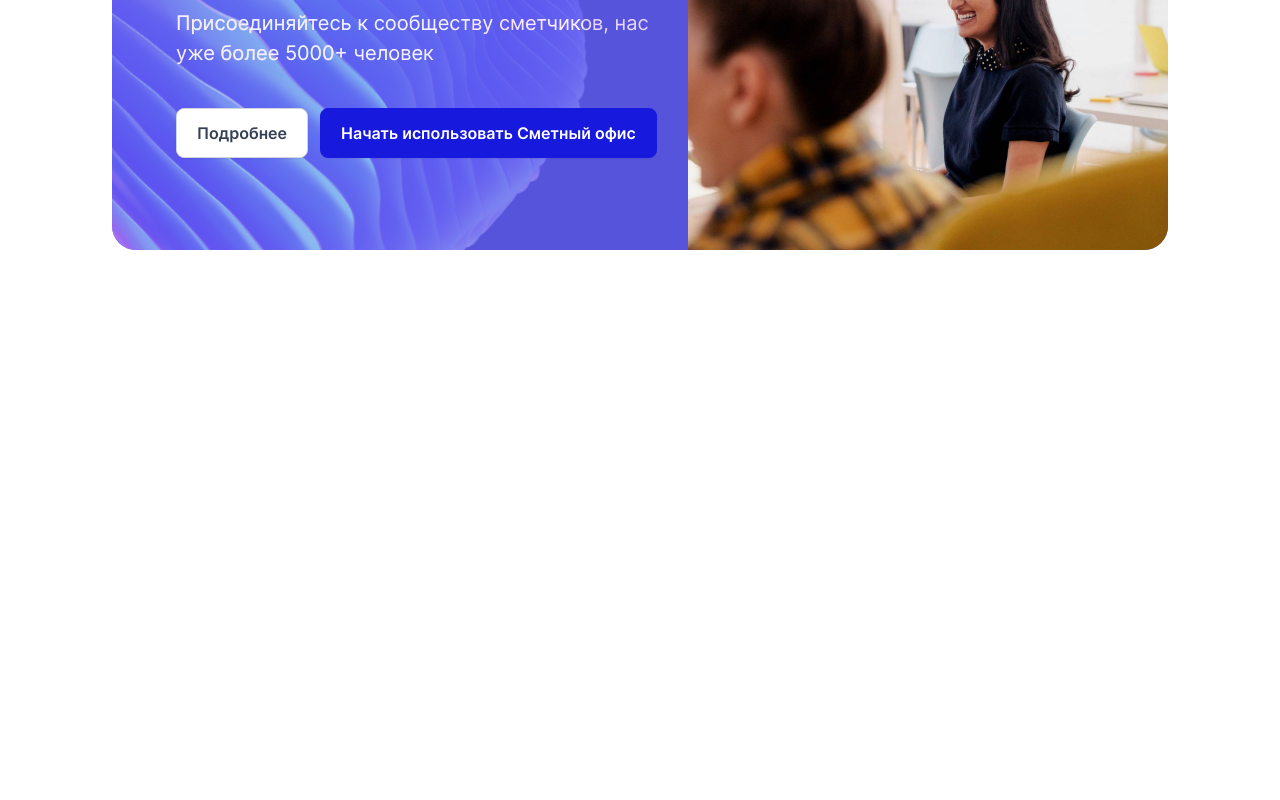
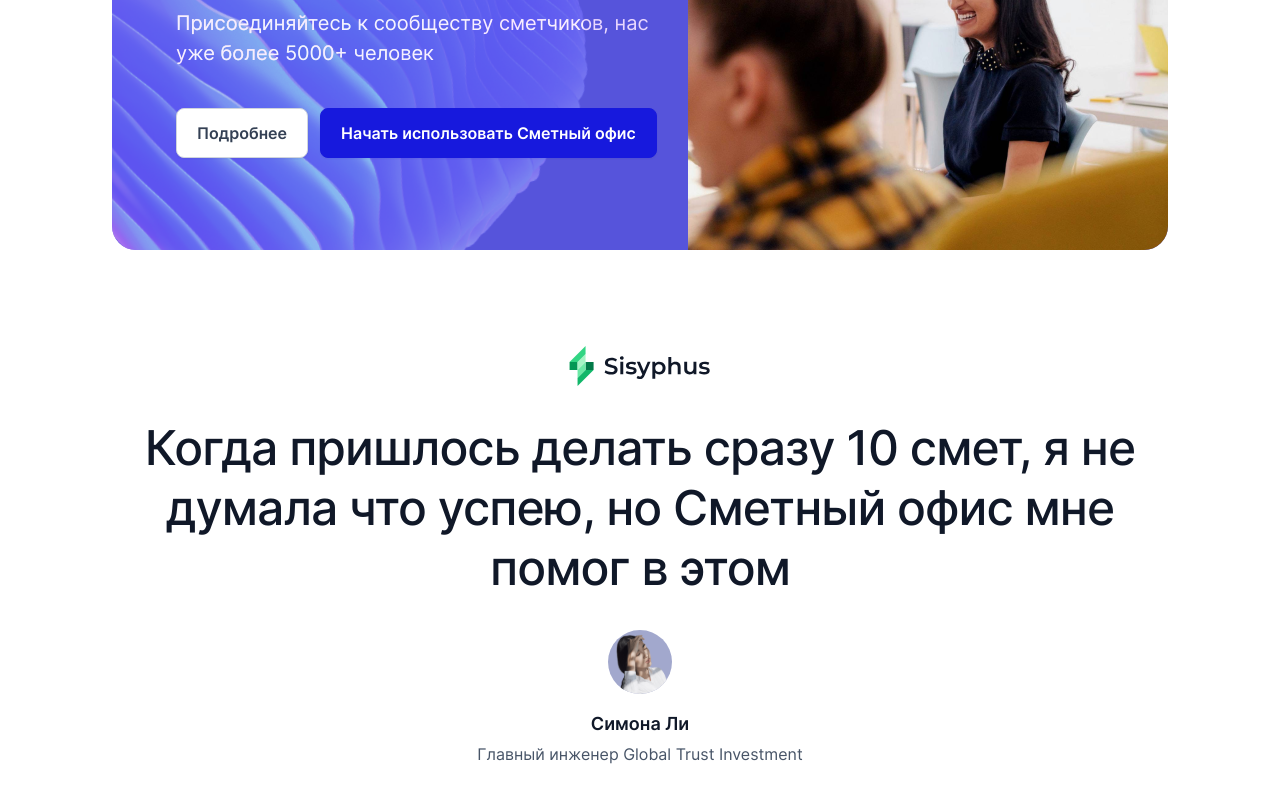
Before and after one commit to IIKolchin/estimated-office, an Angular app: page / in a window 1280 px wide. Shown: the part 1868-2668 px from the top of the page. Before the commit the page ends 2118 px from the top, so only its background shows below. Built offline with nearby package versions, Linux system fonts and the light colour scheme.

Commit message:
add component quote-section

```diff
--- a/src/app/app.component.html
+++ b/src/app/app.component.html
@@ -2,3 +2,4 @@
 <app-heading-section></app-heading-section>
 <app-pricing-section></app-pricing-section>
 <app-try-section></app-try-section>
+<app-quote-section></app-quote-section>
--- a/src/app/app.module.ts
+++ b/src/app/app.module.ts
@@ -8,6 +8,7 @@
 import { PricingSectionComponent } from './pricing-section/pricing-section.component';
 import { RateComponent } from './rate/rate.component';
 import { TrySectionComponent } from './try-section/try-section.component';
+import { QuoteSectionComponent } from './quote-section/quote-section.component';
 
 @NgModule({
   declarations: [
@@ -16,7 +17,8 @@
     HeadingSectionComponent,
     PricingSectionComponent,
     RateComponent,
-    TrySectionComponent
+    TrySectionComponent,
+    QuoteSectionComponent
   ],
   imports: [
     BrowserModule,
--- /dev/null
+++ b/src/app/quote-section/quote-section.component.html
@@ -0,0 +1,14 @@
+<section class="quote">
+  <img class='quote-logo' src="../../assets/images/fictional-company-logo.svg" alt="" />
+  <blockquote class='quote-wrapper'>
+    <p class='quote-text'>
+      Когда пришлось делать сразу 10 смет, я не думала что успею, но Сметный
+      офис мне помог в этом
+    </p>
+  </blockquote>
+  <figcaption class='quote-caption'>
+    <img src="../../assets/images/Avatar.svg" alt="Аватар пользователя" />
+    <p class='caption-name'>Симона Ли</p>
+    <p class='caption-job'>Главный инженер Global Trust Investment</p>
+  </figcaption>
+</section>
--- /dev/null
+++ b/src/app/quote-section/quote-section.component.scss
@@ -0,0 +1,54 @@
+.quote {
+  padding: 96px 112px;
+  display: flex;
+  flex-direction: column;
+  align-items: center;
+}
+
+.quote-logo {
+  margin: 0;
+}
+
+.quote-text {
+  margin: 32px 0;
+  font-family: "Inter";
+  font-style: normal;
+  font-weight: 500;
+  font-size: 48px;
+  line-height: 60px;
+  text-align: center;
+  letter-spacing: -0.02em;
+  color: #101828;
+}
+
+.quote-wrapper {
+  margin: 0;
+}
+
+.quote-caption {
+  display: flex;
+  flex-direction: column;
+  align-items: center;
+}
+
+.caption-name {
+  margin: 16px 0 4px;
+  font-family: "Inter";
+  font-style: normal;
+  font-weight: 600;
+  font-size: 18px;
+  line-height: 28px;
+  text-align: center;
+  color: #101828;
+}
+
+.caption-job {
+  margin: 0;
+  font-family: "Inter";
+  font-style: normal;
+  font-weight: 400;
+  font-size: 16px;
+  line-height: 24px;
+  text-align: center;
+  color: #475467;
+}
```
Also changed, not shown: src/app/quote-section/quote-section.component.ts (added, +10 -0 lines), src/assets/images/Avatar.svg (added), src/assets/images/fictional-company-logo.svg (added).
